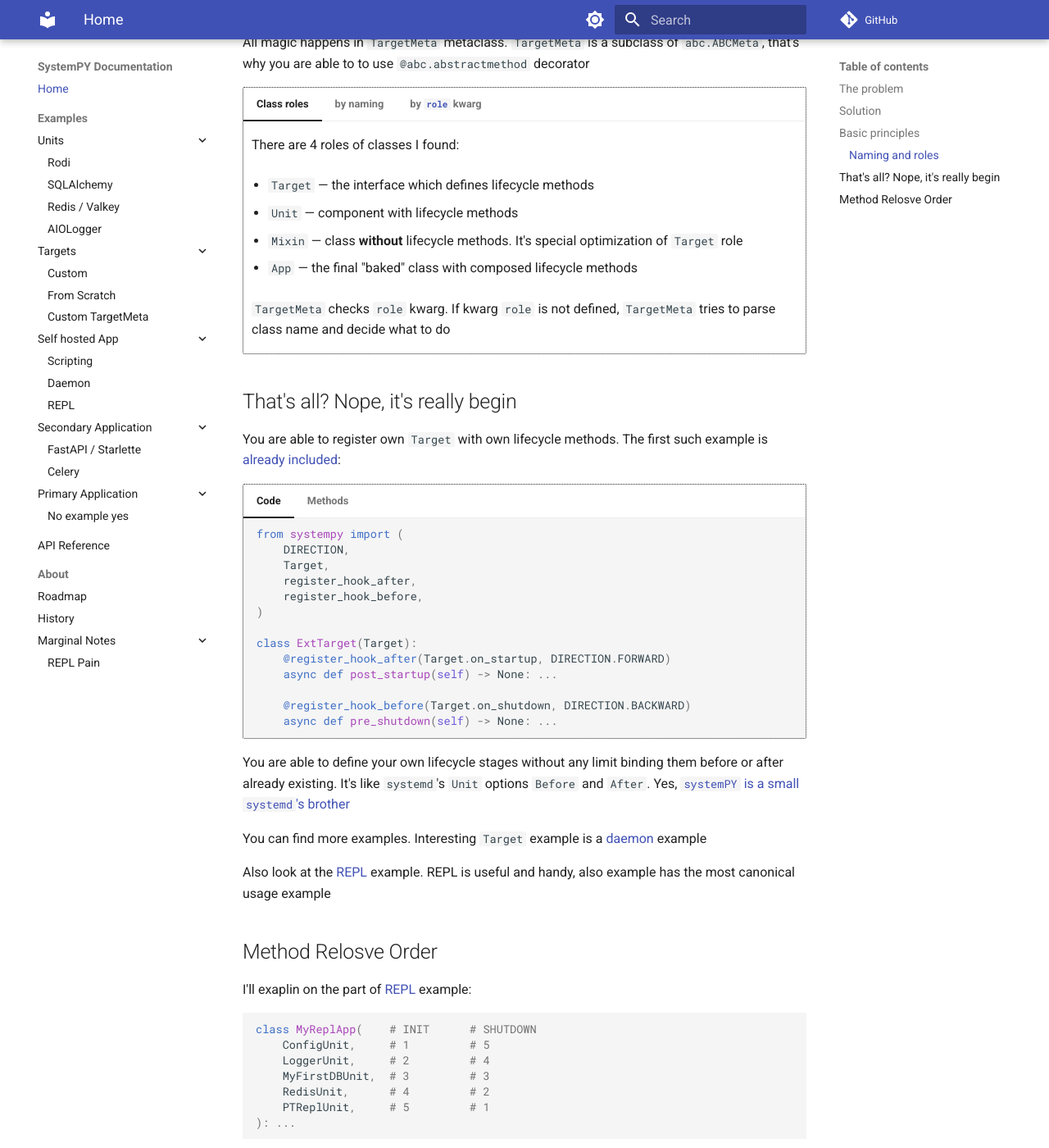
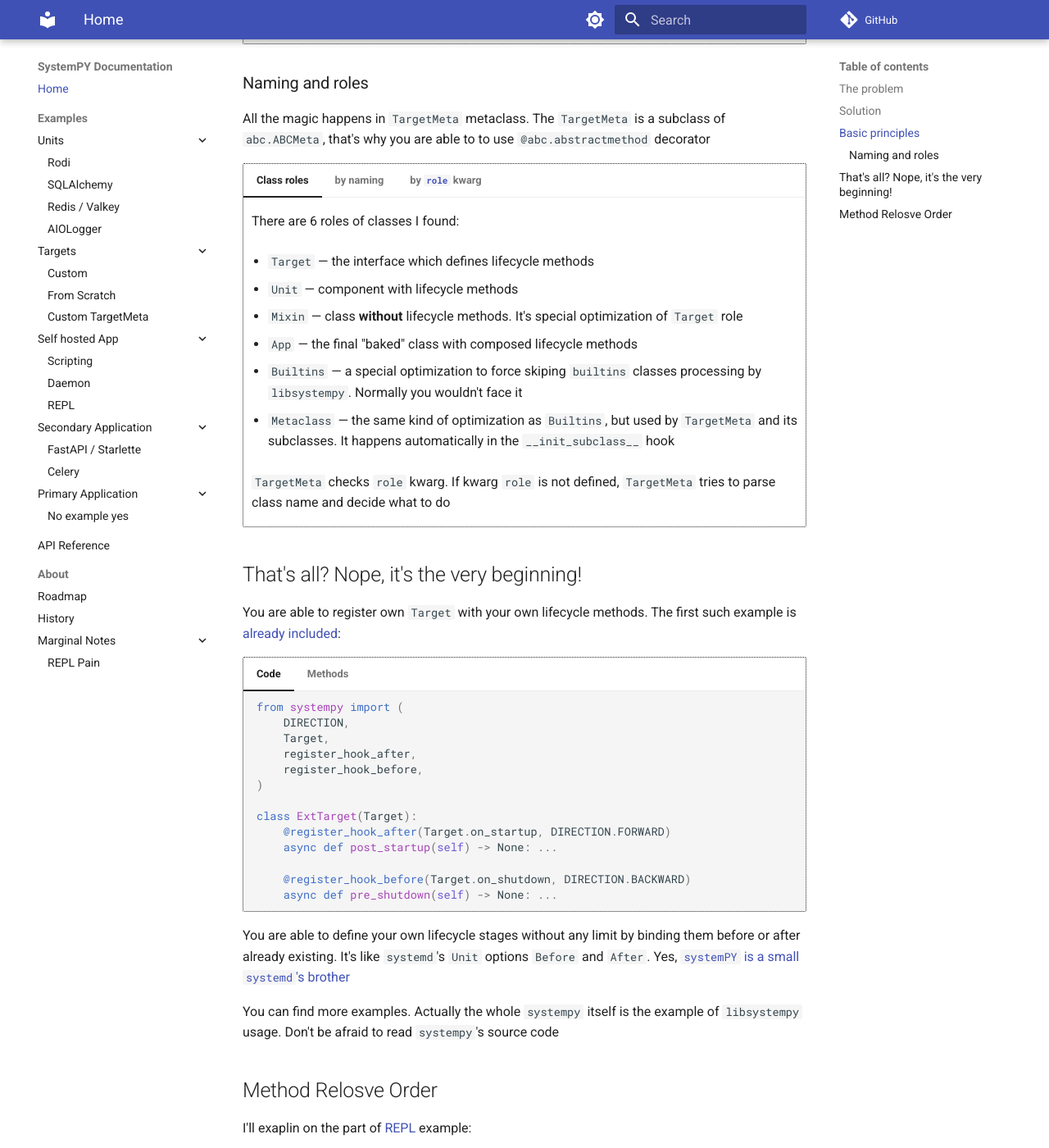
Before and after one commit to kai3341/systemPY, an MkDocs documentation site: the page built from docs/index.md, in a window 1280 px wide and 1400 px high, scrolled down 2257 px. Shown: the whole window at 82% size. Built offline with MkDocs 1.6.1 and Material for MkDocs 9.7.7, drawn with Linux system fonts in a browser that asks for light colours; comment, search, counter and statistics services are not loaded; some of the changed text lies outside the part shown.

Commit message:
Update docs, deprecate  and  due to moving them into separated packages

````diff
--- a/docs/index.md
+++ b/docs/index.md
@@ -37,6 +37,10 @@ write the startup and shutdown code. Then you have to combine required
 components as mixins into the current application `App` class. Then create an
 instance and pass dependencies as keyword arguments. In case it's a self-hosted
 app you have to call the `instance.run_sync()` method
+
+Note that `systempy` is **NOT** a di framework, but it may be used with any of
+them. Also `systempy` is **NOT** a binding to systemd, but I was inspired by it
+and `systempy` is doing similar things on a much smaller scale
 
 It's possible to use `systemPY` in three scenarios:
 
@@ -144,45 +148,53 @@ mind that we also need to be able do a safe application reload. Just look at the
 
 ### Naming and roles
 
-All magic happens in `TargetMeta` metaclass. `TargetMeta` is a subclass of
-`abc.ABCMeta`, that's why you are able to to use `@abc.abstractmethod` decorator
+All the magic happens in `TargetMeta` metaclass. The `TargetMeta` is a subclass
+of `abc.ABCMeta`, that's why you are able to to use `@abc.abstractmethod`
+decorator
 
 === "Class roles"
 
-    There are 4 roles of classes I found:
+    There are 6 roles of classes I found:
 
     * `Target` &#151 the interface which defines lifecycle methods
 
     * `Unit` &#151 component with lifecycle methods
 
-    * `Mixin` &#151 class **without** lifecycle methods. It's special optimization of
-    `Target` role
+    * `Mixin` &#151 class **without** lifecycle methods. It's special
+    optimization of `Target` role
 
     * `App` &#151 the final "baked" class with composed lifecycle methods
 
-    `TargetMeta` checks `role` kwarg. If kwarg `role` is not defined, `TargetMeta`
-    tries to parse class name and decide what to do
+    * `Builtins` &#151 a special optimization to force skiping `builtins`
+    classes processing by `libsystempy`. Normally you wouldn't face it
+
+    * `Metaclass` &#151 the same kind of optimization as `Builtins`, but used by
+    `TargetMeta` and its subclasses. It happens automatically in the
+    `__init_subclass__` hook
+
+    `TargetMeta` checks `role` kwarg. If kwarg `role` is not defined,
+    `TargetMeta` tries to parse class name and decide what to do
 
 === "by naming"
 
-    Here we are trying to manipulate class roles by class names. It's wery similar
-    to idea of [tailwind-css](https://tailwindcss.com/). You don't have to do any
-    extra import, just keep class naming and be happy:
+    Here we are trying to manipulate class roles by class names. It's very
+    similar to the idea of [tailwind-css](https://tailwindcss.com/). You don't
+    have to do any extra import, just follow class naming and be happy:
 
     * Classes with names, ends with `Target` or `TargetABC` / matches
-    `r'(\S*)Target(ABC)?$'`, will be interpreted as `Target` role
+    `r'(\S*)Target(ABC)?$'`, will be interpreted as a `Target` role
 
     * Classes with names, ends with `Unit` or `UnitABC` / matches
-    `r'(\S*)Unit(ABC)?$'`, will be interpreted as `Unit` role
+    `r'(\S*)Unit(ABC)?$'`, will be interpreted as an `Unit` role
 
     * Classes with names, ends with `Mixin` or `MixinABC` / matches
-    `r'(\S*)Mixin(ABC)?$'`, will be interpreted as `Mixin` role. Remember: the
-    `Mixin` role is a special optimisation of `Target` role and means the class
-    **does not have own lifecycle methods**
+    `r'(\S*)Mixin(ABC)?$'`, will be interpreted as a `Mixin` role. Remember: the
+    `Mixin` role is a special optimisation of the `Target` role which means that
+    the class **does not have own lifecycle methods**
 
     * Classes with names, ends with `App` / matches `r'(\S*)App$'`, will be
-    interpreted as `App` role. Due App role does not allow subclassing, AppABC
-    has no sense
+    interpreted as an `App` role. Due App role does not allow subclassing,
+    AppABC has no sense
 
     ```python
     from systempy import Target
@@ -204,9 +216,9 @@ All magic happens in `TargetMeta` metaclass. `TargetMeta` is a subclass of
 
 === "by `role` kwarg"
 
-    Sometimes you may prefer to pass to class explicit role. You can find such
-    examples in `systempy` code base too. When you are passing `role` kwargs,
-    `systempy` doesn't try to parse class name:
+    Sometimes you may prefer to pass to the class the explicit role. You can
+    find such examples in `systempy` code base too. When you are passing the
+    `role` kwarg, `systempy` doesn't try to parse class name:
 
     ```python
     from systempy import ROLE, Target
@@ -218,9 +230,9 @@ All magic happens in `TargetMeta` metaclass. `TargetMeta` is a subclass of
     ```
 
 
-## That's all? Nope, it's really begin
+## That's all? Nope, it's the very beginning!
 
-You are able to register own `Target` with own lifecycle methods. The first
+You are able to register own `Target` with your own lifecycle methods. The first
 such example is [already included](https://github.com/kai3341/systemPY/blob/main/systempy/ext/target_ext.py):
 
 === "Code"
@@ -243,23 +255,20 @@ such example is [already included](https://github.com/kai3341/systemPY/blob/main
 
 === "Methods"
 
-    Here there were registered two new lifecycle methods:
+    Here two new lifecycle methods there were registered:
 
     * `post_startup` callbacks will be called exactly after finished
-    `Target.on_startup` in `DIRECTION.FORWARD` order
+    `Target.on_startup` in a `DIRECTION.FORWARD` order
 
-    * `pre_shutdown` callbacks will be called before running `Target.on_shutdown`
-    in `DIRECTION.BACKWARD` order
+    * `pre_shutdown` callbacks will be called before running
+    `Target.on_shutdown` in a `DIRECTION.BACKWARD` order
 
-You are able to define your own lifecycle stages without any limit binding them
-before or after already existing. It's like `systemd`'s `Unit` options `Before`
-and `After`. Yes, [`systemPY` is a small `systemd`'s brother](https://telegra.ph/Why-does-it-systemPY-08-12)
+You are able to define your own lifecycle stages without any limit by binding
+them before or after already existing. It's like `systemd`'s `Unit` options
+`Before` and `After`. Yes, [`systemPY` is a small `systemd`'s brother](https://telegra.ph/Why-does-it-systemPY-08-12)
 
-You can find more examples. Interesting `Target` example is a
-[daemon](./examples/self-hosted/daemon.md) example
-
-Also look at the [REPL](./examples/self-hosted/repl.md) example. REPL is useful
-and handy, also example has the most canonical usage example
+You can find more examples. Actually the whole `systempy` itself is the example
+of `libsystempy` usage. Don't be afraid to read `systempy`'s source code
 
 ## Method Relosve Order
 
@@ -267,16 +276,16 @@ I'll exaplin on the part of [REPL](./examples/self-hosted/repl.md) example:
 
 ```python
 class MyReplApp(    # INIT      # SHUTDOWN
-    ConfigUnit,     # 1         # 5
-    LoggerUnit,     # 2         # 4
-    MyFirstDBUnit,  # 3         # 3
-    RedisUnit,      # 4         # 2
-    PTReplUnit,     # 5         # 1
-): ...
+    ConfigUnit,     # 1         # 6
+    LoggerUnit,     # 2         # 5
+    MyFirstDBUnit,  # 3         # 4
+    RedisUnit,      # 4         # 3
+    PTReplUnit,     # 5         # 2
+): ...              # 6         # 1
 ```
 
-Important: while you are implementing your `Unit` mixins, remember **NEVER** call
-`super()` in lifecycle methods. These methods will be collected and called
+Important: while you are implementing your `Unit` mixins, remember **NEVER**
+call `super()` in lifecycle methods. These methods will be collected and called
 by `systemPY` in the right order
 
 # Installing
````
Also changed, not shown: README.md (+4 -0 lines), pyproject.toml (+21 -7 lines), 4 other files.
